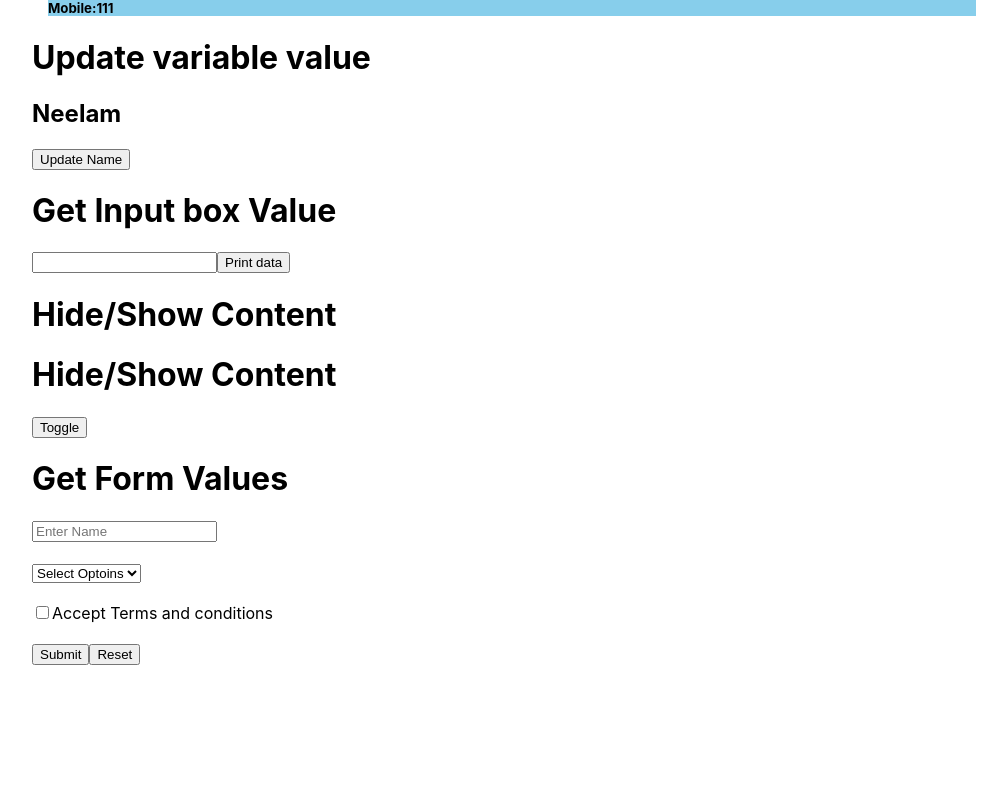
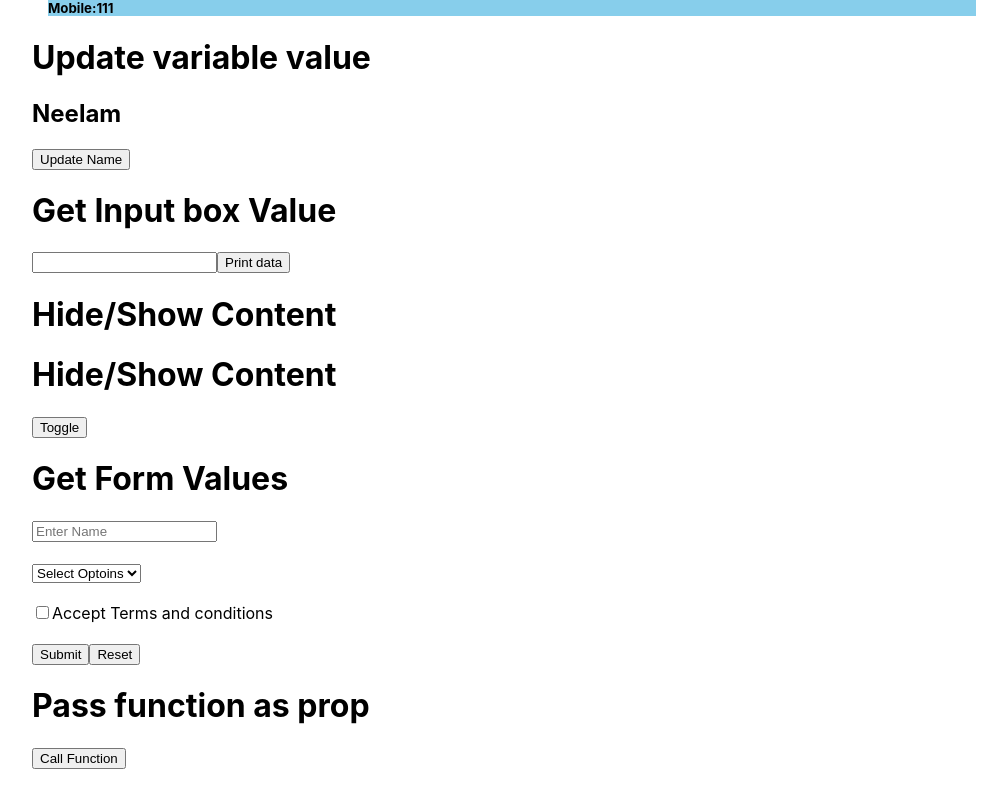
Before and after one commit to Neelam618/react-demo, a React (Create React App) app: page / in a window 1280 px wide. Shown: the part 522-1329 px from the top of the page, without its empty margins (128-1135 px from the left). Built offline with nearby package versions, Linux system fonts and the light colour scheme.

Commit message:
use function as prop value

```diff
--- a/src/App.js
+++ b/src/App.js
@@ -4,8 +4,12 @@ import Students from './components/Propsdemo'
 import GetInputValue from './components/GetInputValue'
 import HideShowBtn from './components/HideShowBtn';
 import GetFormValues from './components/GetFormValues'
+import PassFunctionAsProp from './components/PassFunctionAsProp'
 
 function App() {
+  function getData() {
+    alert("function called from App")
+  }
 
   return (
     <div style={{margin: '10em', marginTop: 0}}>
@@ -19,6 +23,7 @@ function App() {
       <GetInputValue />
       <HideShowBtn />
       <GetFormValues />
+      <PassFunctionAsProp data={getData}/>
     </div>
   );
 }
--- /dev/null
+++ b/src/components/PassFunctionAsProp.js
@@ -0,0 +1,10 @@
+import React from 'react'
+
+export default function PassFunctionAsProp(props) {
+    return (
+        <div>
+            <h1>Pass function as prop</h1>
+            <button onClick={props.data}>Call Function</button>
+        </div>
+    )
+}
```
